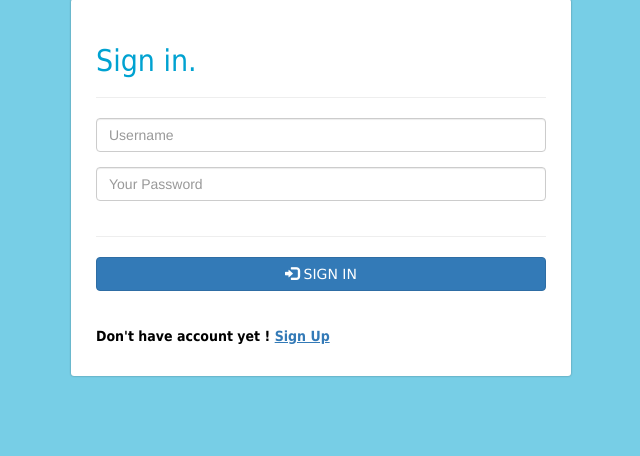
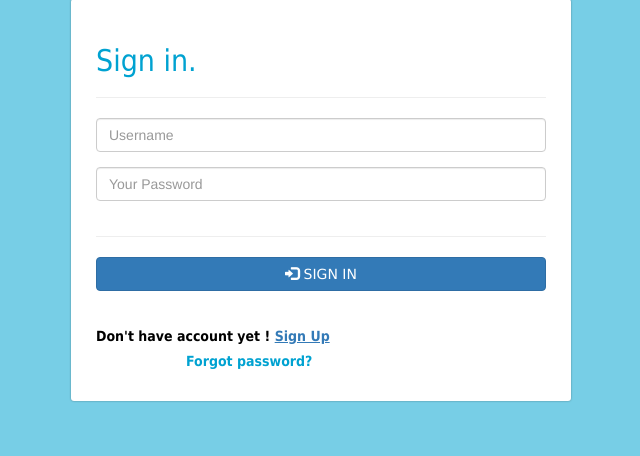
Before and after one commit to rajdivyesh/phpGame, a PHP site: page / in a window 1280 px wide. Shown: the part 81-537 px from the top of the page, without its empty margins (319-959 px from the left). Run offline with PHP 8.4, Linux system fonts and the light colour scheme.

Commit message:
Password Modification Added

```diff
--- a/index.php
+++ b/index.php
@@ -58,6 +58,7 @@ if(isset($_POST['btn-login']))
             </div>
             <br />
             <label>Don't have account yet ! <a href="register.php">Sign Up</a></label>
+            <label class="forgot-password"> <a href="passModification.php">Forgot password?</a></label>
         </form>
        </div>
 </div>
--- a/style.css
+++ b/style.css
@@ -93,3 +93,21 @@ a
  width:800px;
  margin:0 auto;
 }
+
+
+
+
+.forgot-password {
+        text-align: right;
+        margin-left: 90px;
+        font-size: 14px;
+      }
+
+.forgot-password a {
+  color: #00a2d1;
+  text-decoration: none;
+}
+
+.forgot-password a:hover {
+  text-decoration: underline;
+}
```
